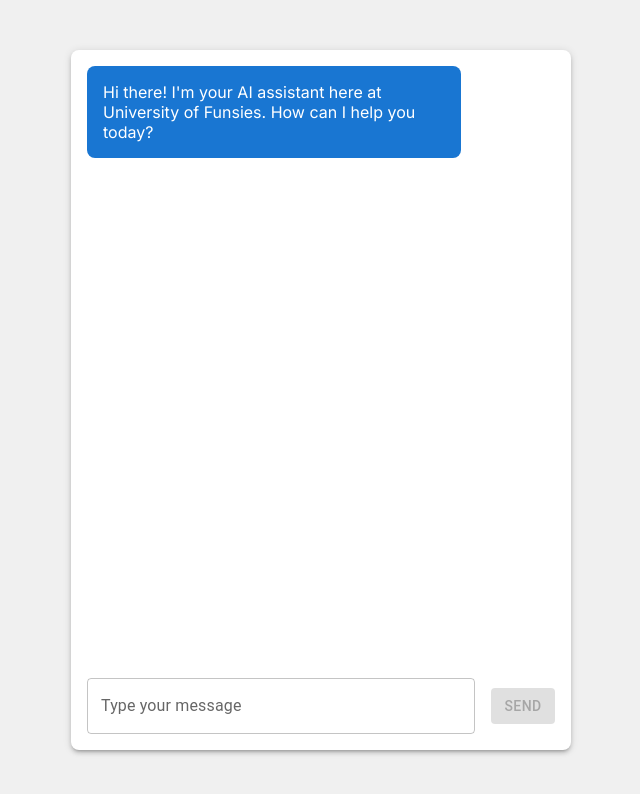
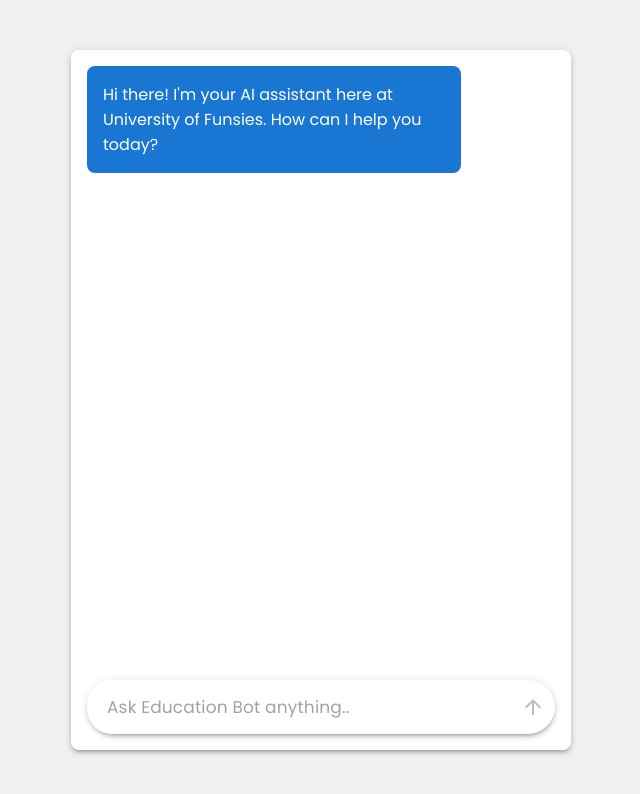
Before and after one commit to allyssapanganiban/customer-support-ai, a Next.js app: page / in a window 1280 px wide. Shown: the top 794 px of the page, without its empty margins (319-959 px from the left). Built offline with nearby package versions, Linux system fonts and the light colour scheme.

Commit message:
Updated TextField & route

```diff
--- a/app/globals.css
+++ b/app/globals.css
@@ -1,6 +1,9 @@
+@import url('https://fonts.googleapis.com/css2?family=Poppins:wght@400;600&display=swap');
 
 * {
   box-sizing: border-box;
   padding: 0;
   margin: 0;
+  font-family: 'Poppins', sans-serif;
+
 }
--- a/app/page.js
+++ b/app/page.js
@@ -1,7 +1,9 @@
 "use client";
 
-import { Box, Button, Stack, TextField, CircularProgress } from "@mui/material";
+import { Box, Button, Stack, TextField, CircularProgress, IconButton } from "@mui/material";
+import { ArrowUpward } from "@mui/icons-material";
 import { useState, useRef, useEffect } from "react";
+import ReactMarkdown from "react-markdown";
 
 export default function Home() {
   const [messages, setMessages] = useState([
@@ -142,29 +144,66 @@ export default function Home() {
                 p={2}
                 maxWidth="80%"
               >
-                {message.content}
+                <ReactMarkdown>{message.content}</ReactMarkdown>
               </Box>
             </Box>
           ))}
           <div ref={messagesEndRef} />
         </Stack>
-        <Stack direction={"row"} spacing={2} alignItems="center">
+        <Stack
+          direction={"row"}
+          spacing={2}
+          alignItems="center"
+          borderRadius={10}
+          boxShadow={3}
+          sx={{
+            maxWidth: "500px",
+            width: "100%",
+            maxHeight: "60px",
+            bgcolor: "white",
+          }}
+        >
           <TextField
-            label="Type your message"
+            placeholder="Ask Education Bot anything.."
             fullWidth
             value={message}
             onChange={(e) => setMessage(e.target.value)}
             onKeyPress={handleKeyPress}
             disabled={isLoading}
+            variant="outlined"
+            sx={{
+              "& .MuiOutlinedInput-root": {
+                borderRadius: "25px",
+                bgcolor: "white",
+                fontFamily: 'Poppins',
+                fontSize: "17px",
+                boxShadow: "none",
+                "& fieldset": {
+                  border: "none",
+                },
+              },
+              "& .MuiInputBase-input": {
+                padding: "15px 20px",
+              },
+            }}
           />
-          <Button
-            variant="contained"
+          <IconButton
             onClick={sendMessage}
             disabled={isLoading || !message.trim()}
-            endIcon={isLoading ? <CircularProgress size={20} /> : null}
+            sx={{
+              bgcolor: "#63C2CF",
+              borderRadius: "50%",
+              width: "45px",
+              height: "45px",
+              color: "black",
+              marginLeft: "10px",
+              "&:hover": {
+                bgcolor: "#4DA9B6",
+            },
+            }}
           >
-            Send
-          </Button>
+          {isLoading ? <CircularProgress size={24} /> : <ArrowUpward />}
+        </IconButton>
         </Stack>
       </Stack>
     </Box>
--- a/package.json
+++ b/package.json
@@ -13,6 +13,7 @@
     "@emotion/styled": "^11.13.0",
     "@langchain/community": "^0.2.25",
     "@langchain/openai": "^0.2.6",
+    "@mui/icons-material": "^5.16.7",
     "@mui/material": "^5.16.6",
     "@supabase/supabase-js": "^2.45.1",
     "dotenv": "^16.4.5",
@@ -21,6 +22,7 @@
     "openai": "^4.55.3",
     "react": "^18",
     "react-dom": "^18",
+    "react-markdown": "^9.0.1",
     "supabase": "^1.187.10"
   },
   "devDependencies": {
```
Also changed, not shown: 1 other file (tests, documents, lock files or other folders).
